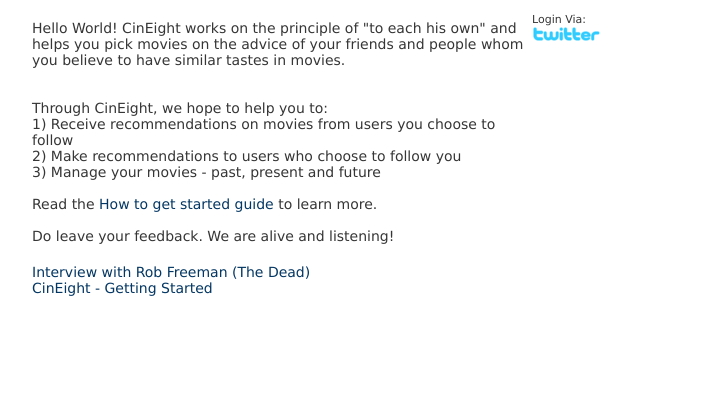
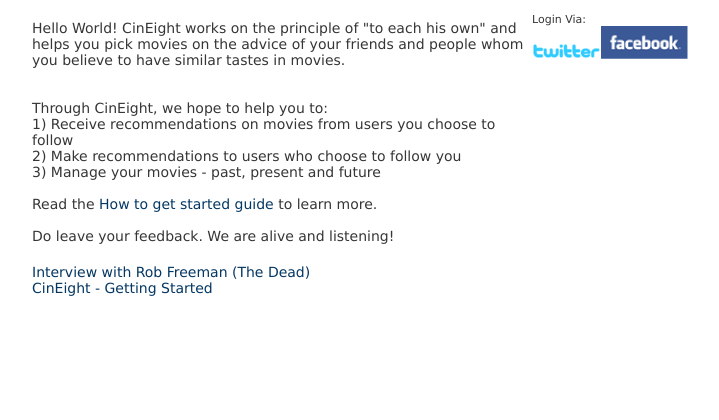
Before and after one commit to spicavigo/cineight, a Django app: template templates/master/PageLanding.html in a window 1280 px wide. Shown: the top 420 px of the page, without its empty margins (198-917 px from the left). Run offline with Django 3.2, Linux system fonts and the light colour scheme; the template is opened without the code that fills it, so the values that code supplies are empty.

Commit message:
FB pologin on landing

```diff
--- a/templates/master/PageLanding.html
+++ b/templates/master/PageLanding.html
@@ -41,6 +41,9 @@
 		  <a href="{% url socialauth_twitter_login %}?next={{ next }}" id="twitter_login_link" class="openid_large_btn twitter">
             <img src="/static/images/twitter.png"/>
           </a>
+		  <a href="http://apps.facebook.com/cineight" class="openid_large_btn twitter">
+            <img src="/static/images/facebook.gif"/>
+          </a>
 	  </div>
     </div>
     <div class="col">
```
